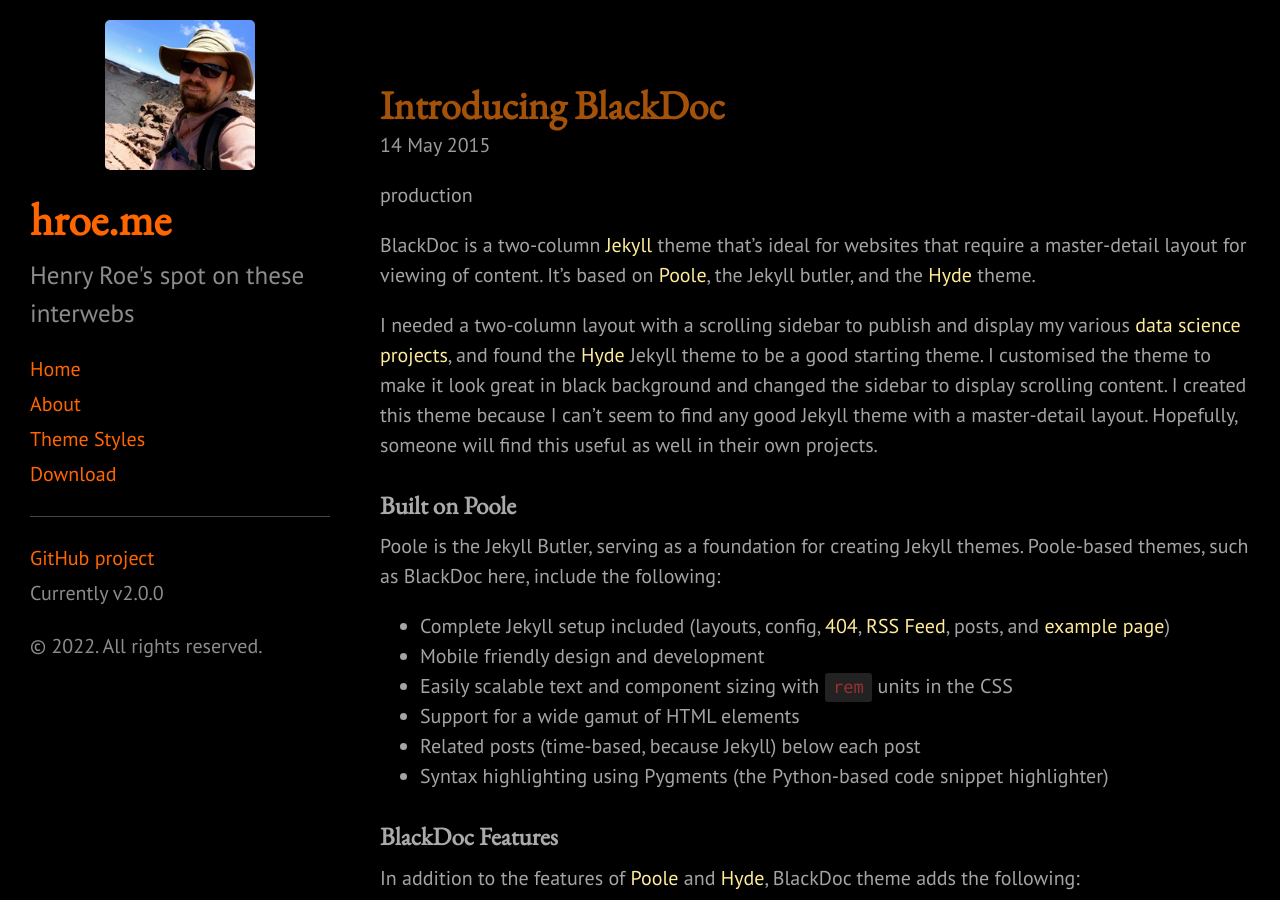
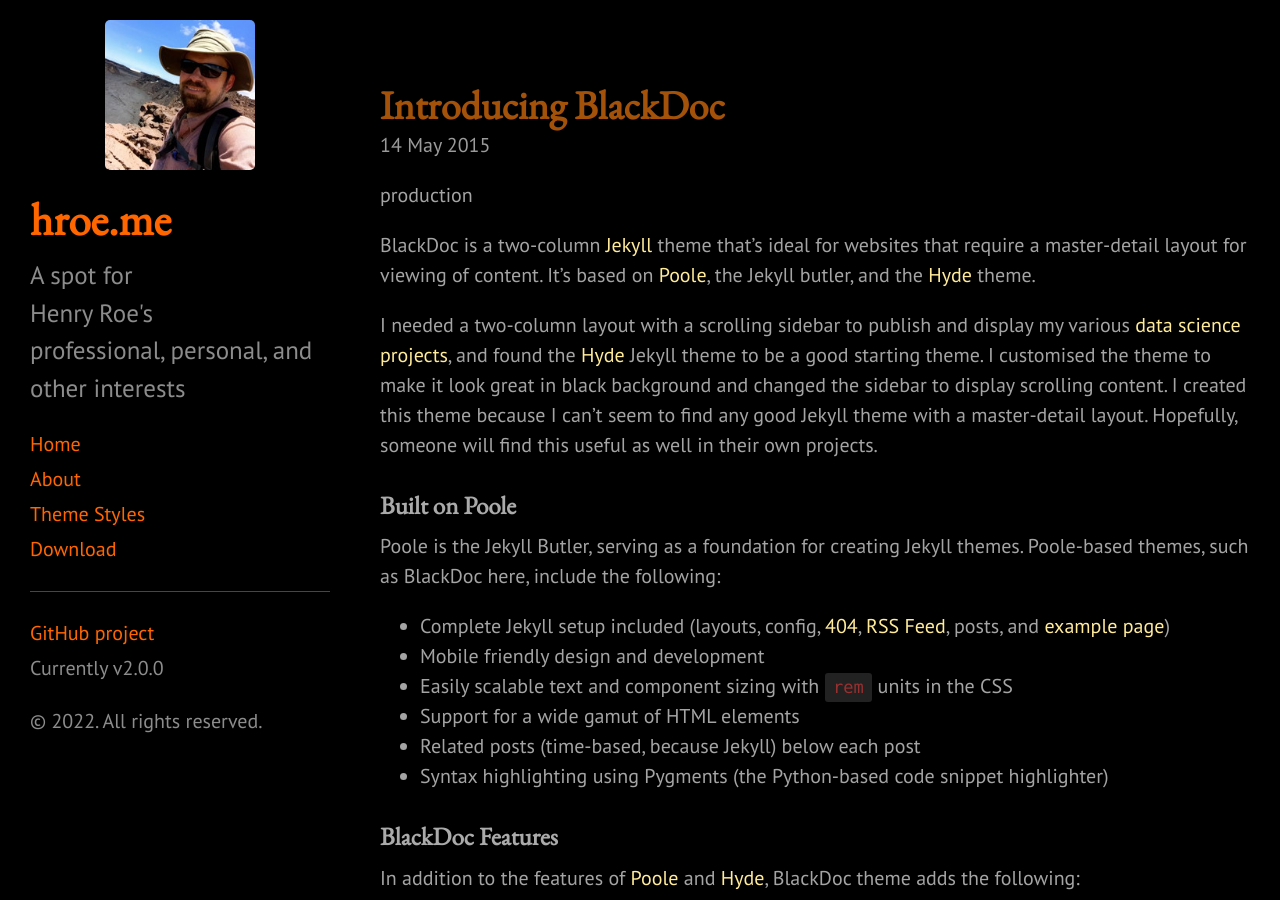
Before and after one commit to henryroe/henryroe.github.io, a Jekyll site: the page built from index.html, in a window 1280 px wide and 900 px high. Built offline with Jekyll 4.4.1, drawn with Linux system fonts in a browser that asks for light colours; the list of posts is cut into pages by our own code.

Commit message:
fixed line breaks in site description

```diff
--- a/_config.yml
+++ b/_config.yml
@@ -6,7 +6,7 @@
 # Setup
 title:            hroe.me
 tagline:          Henry Roe's spot on these interwebs
-description:      "Henry Roe's spot on these interwebs"
+description:      "A spot for<br>Henry Roe's<br>professional, personal, and other interests"
 url:              https://henryroe.github.io
 baseurl:          "/"
                   # the optional subpath of your site, e.g. "/my-jekyll-site/"
```
